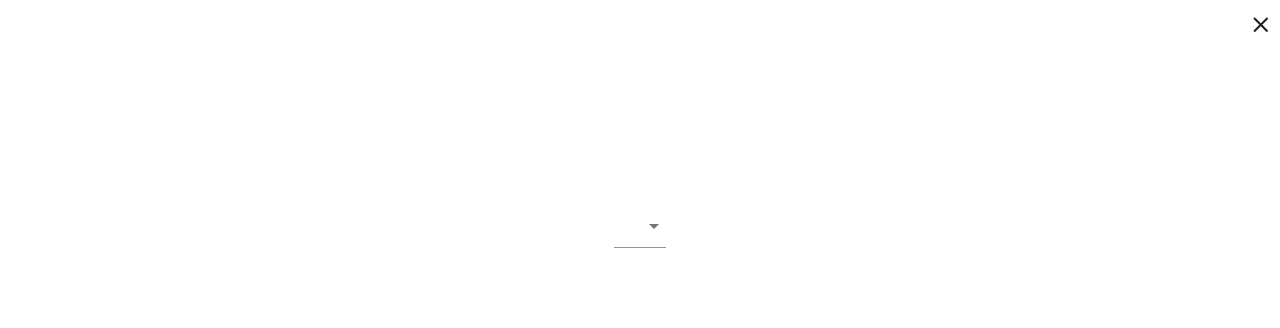
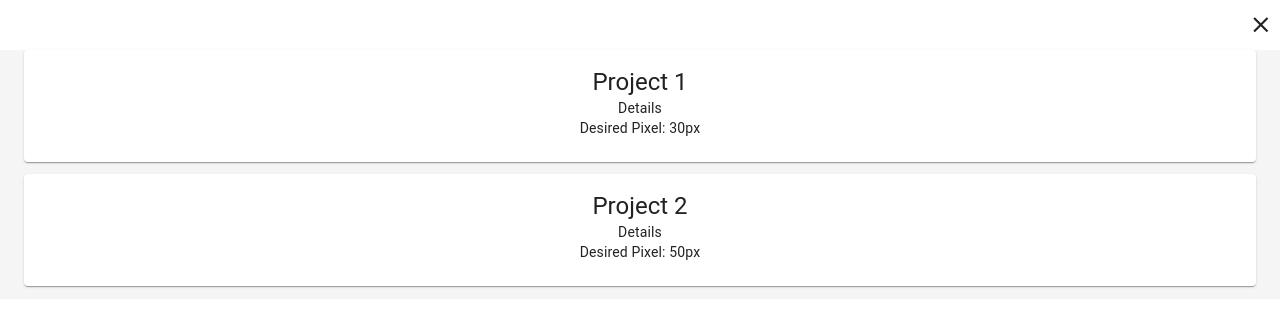
Before and after one commit to ocr-data-preparation/application, a React (Create React App) app: page / in a window 1280 px wide. Both pictures are taken after a click on the button "PICK PROJECT". Shown: the top 328 px of the page. Built offline with nearby package versions, Linux system fonts and the light colour scheme.

Commit message:
add project list

```diff
--- /dev/null
+++ b/src/components/Project/PickProjectDialog/ProjectCard.js
@@ -0,0 +1,32 @@
+import React from "react";
+import { makeStyles } from "@material-ui/core/styles";
+import Card from "@material-ui/core/Card";
+import CardContent from "@material-ui/core/CardContent";
+import Typography from "@material-ui/core/Typography";
+
+const useStyles = makeStyles({
+  root: {
+    minWidth: 275,
+    marginBottom: "1vw"
+  }
+});
+
+export default function ProjectCard(props) {
+  const classes = useStyles();
+
+  return (
+    <Card className={classes.root}>
+      <CardContent>
+        <Typography variant="h5" component="h2">
+          {props.title}
+        </Typography>
+        <Typography variant="body2" component="p">
+          Details
+        </Typography>
+        <Typography variant="body2" component="p">
+          Desired Pixel: {props.pixel}px
+        </Typography>
+      </CardContent>
+    </Card>
+  );
+}
--- a/src/components/Project/PickProjectDialog.js
+++ b/src/components/Project/PickProjectDialog/index.js
@@ -5,32 +5,15 @@
   Dialog,
   Slide,
   IconButton,
-  Container,
-  FormControl,
-  Select,
-  MenuItem
+  Container
 } from "@material-ui/core";
 import { Close } from "@material-ui/icons";
+import ProjectCard from "./ProjectCard";
 
 const useStyles = makeStyles(theme => ({
   root: {
-    textAlign: "center"
-  },
-  formControl: {
-    marginTop: "10vw"
-  },
-  formItem: {
-    margin: "2vw",
-    padding: "0.5vw"
-  },
-  downloadContainer: {
-    marginTop: "10vw",
     textAlign: "center",
-    width: "75vw",
-    marginBottom: "2vw"
-  },
-  downloadPhotoIcons: {
-    fontSize: "10vw"
+    backgroundColor: "whitesmoke"
   },
   iconButton: {
     placeSelf: "flex-end",
@@ -38,19 +21,6 @@
   },
   closeIcon: {
     fontSize: "2vw"
-  },
-  downloadButton: {
-    width: "15vw",
-    placeSelf: "center",
-    textAlign: "center",
-    borderRadius: "10px",
-    padding: "1vw"
-  },
-  circularLoader: {
-    placeSelf: "center"
-  },
-  hidden: {
-    display: "none"
   }
 }));
 
@@ -62,11 +32,10 @@
   const classes = useStyles();
   const [open, setOpen] = React.useState(false);
 
-  const [age, setAge] = React.useState("");
-
-  const handleChange = event => {
-    setAge(event.target.value);
-  };
+  const projects = [
+    { id: 1, title: "Project 1", pixel: 30 },
+    { id: 2, title: "Project 2", pixel: 50 }
+  ];
 
   const handleClickOpen = () => {
     setOpen(true);
@@ -102,19 +71,13 @@
           <Close className={classes.closeIcon} />
         </IconButton>
         <Container className={classes.root}>
-          <FormControl className={classes.formControl}>
-            <Select
-              className={classes.formItem}
-              value={age}
-              onChange={handleChange}
-              displayEmpty
-            >
-              <MenuItem>Project 1</MenuItem>
-              <MenuItem>Project 2</MenuItem>
-              <MenuItem>Project 3</MenuItem>
-              <MenuItem>Project 4</MenuItem>
-            </Select>
-          </FormControl>
+          {projects.map(project => (
+            <ProjectCard
+              id={props.id}
+              title={project.title}
+              pixel={project.pixel}
+            />
+          ))}
         </Container>
       </Dialog>
     </React.Fragment>
```
